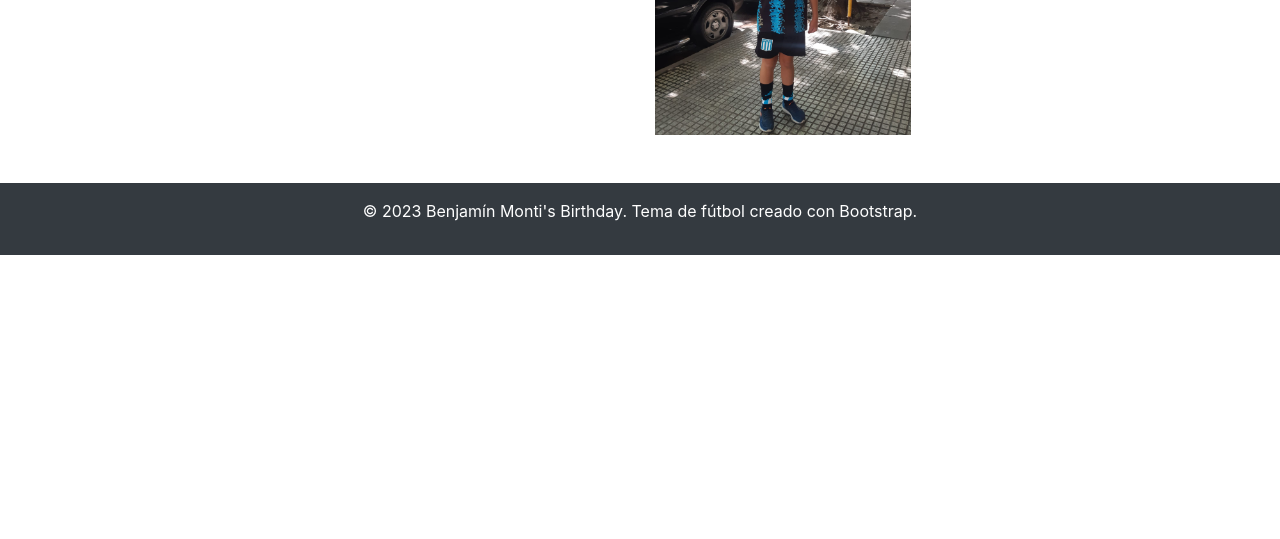
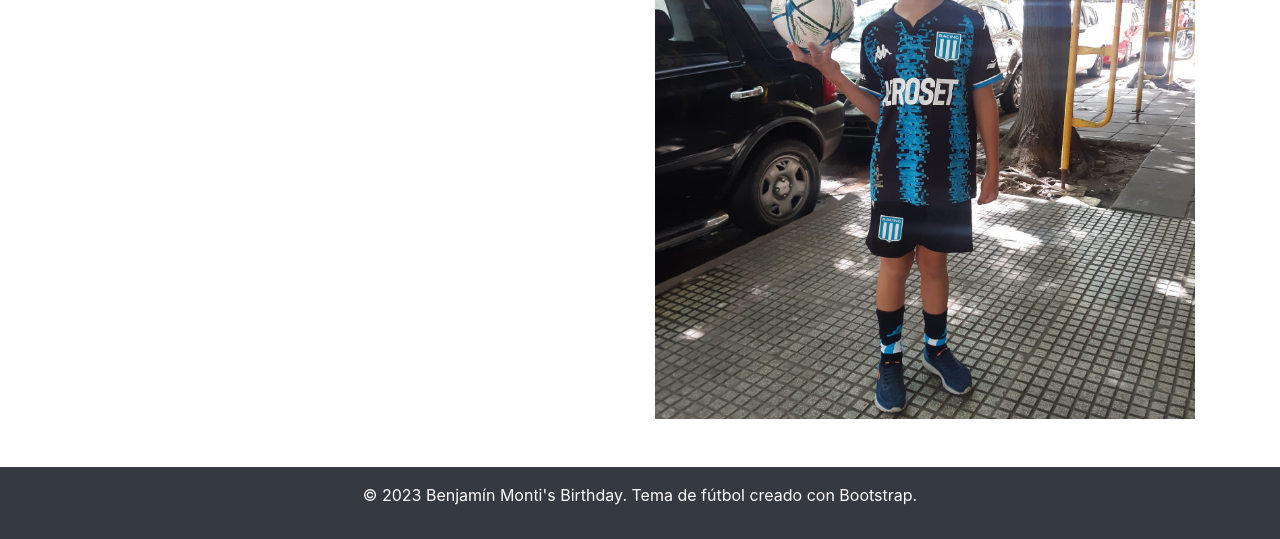
Before and after one commit to Atreyu2406/cumple_benja, a plain HTML site: page index.html in a window 1280 px wide. Shown: the part 481-1020 px from the top of the page. Before the commit the page ends 800 px from the top, so only its background shows below. Drawn offline with nearby package versions, Linux system fonts and the light colour scheme.

Commit message:
feat: probando

```diff
--- a/styles.css
+++ b/styles.css
@@ -53,7 +53,3 @@
   .jumbotron p {
     font-size: 24px;
   } */
-
- img {
-    width: 20vw;
- }
```
